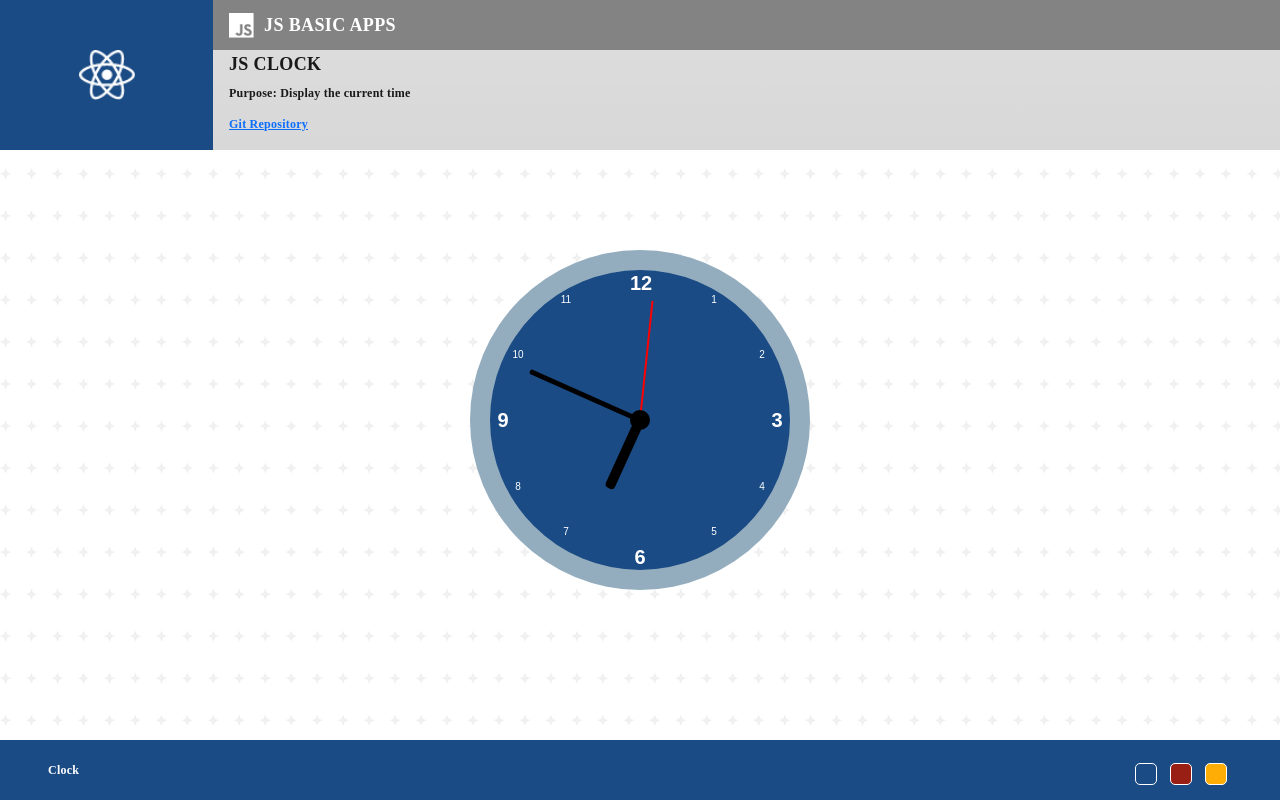
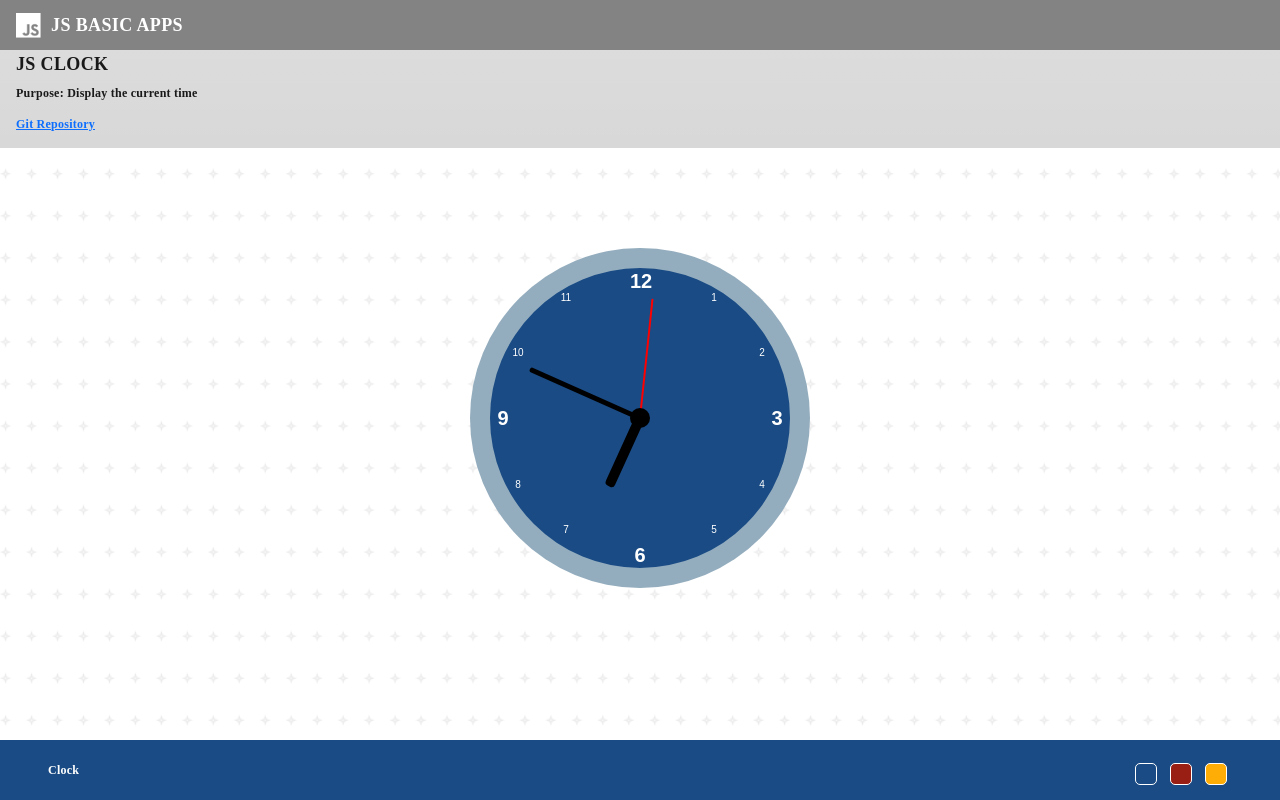
Before and after one commit to Ramya-brs/Simple-Clock, a plain HTML site: page index.html in a window 1280 px wide. Drawn offline with nearby package versions, Linux system fonts and the light colour scheme.

Commit message:
Update index.html

```diff
--- a/index.html
+++ b/index.html
@@ -27,9 +27,6 @@
       <div class="d-flex bg-gradient">
         <div class="d-flex flex-grow-1">
         <nav class="courseTitle">
-          <button class="navbar-brand border-0">
-            <img src="assets/img/react-2@2x.png" alt="logo" />
-          </button>
          </nav>
           <div class="flex-grow-1">
             <div class="ReactTitle ps-3 d-flex align-items-center">
```
